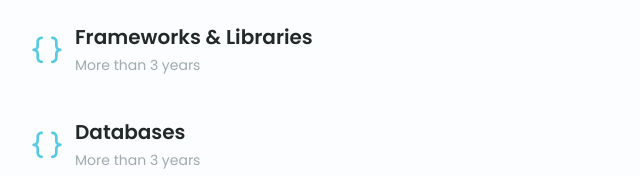
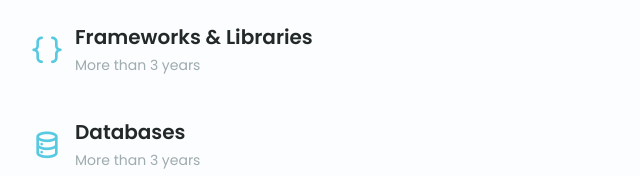
Before and after one commit to MuneneCalvin/Final-Portfolio-Website, a plain HTML site: page index.html in a window 1280 px wide. Shown: the part 2360-2536 px from the top of the page, 225-865 px from the left. Drawn offline with nearby package versions, Linux system fonts and the light colour scheme.

Commit message:
fix: update database icon in skills section

```diff
--- a/index.html
+++ b/index.html
@@ -290,7 +290,7 @@
                         <!--==================== SKILLS 3 ====================-->
                         <div class="skills__content skills__close">
                             <div class="skills__header">
-                                <i class="uil uil-brackets-curly skills__icon"></i>
+                                <i class=" uil uil-database skills__icon"></i>
                                 <div>
                                     <h1 class="skills__title">Databases</h1>
                                     <span class="skills__subtitle">More than 3 years</span>
```
